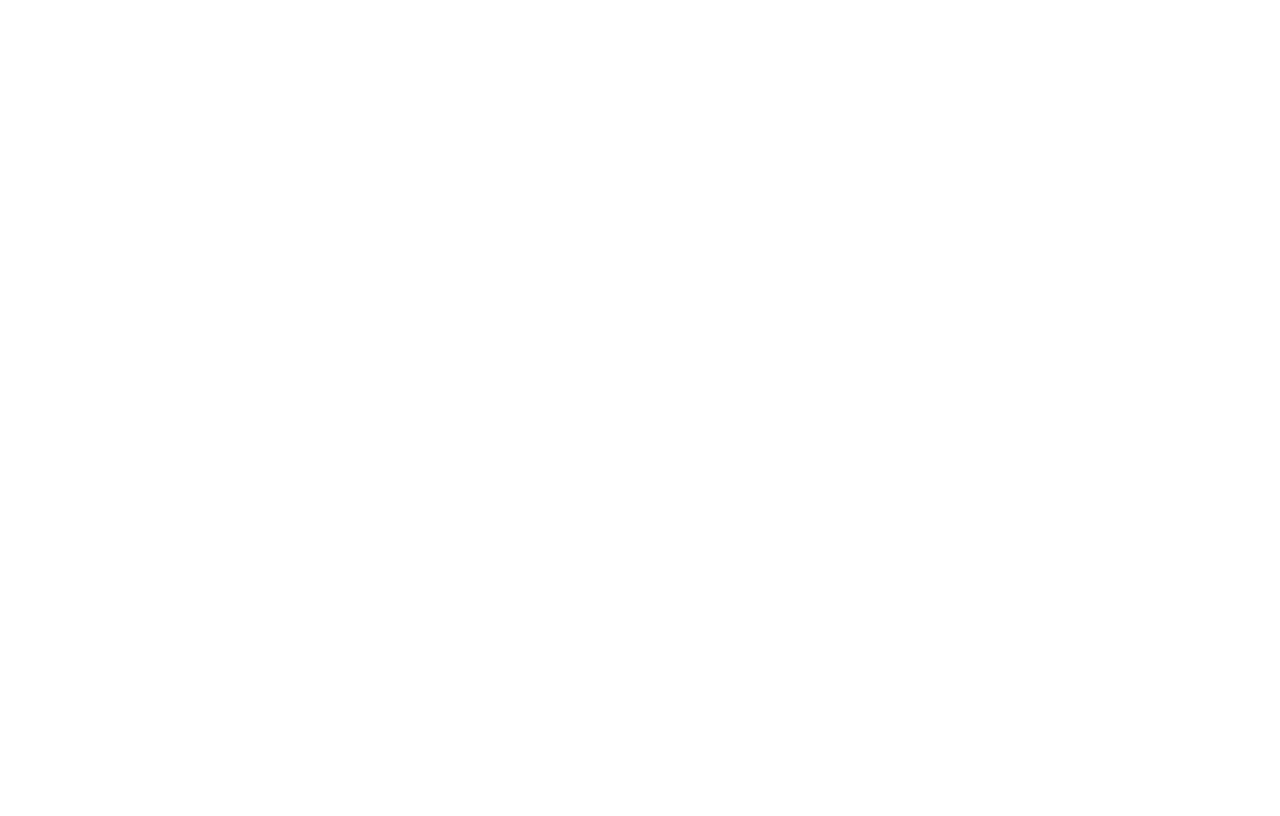
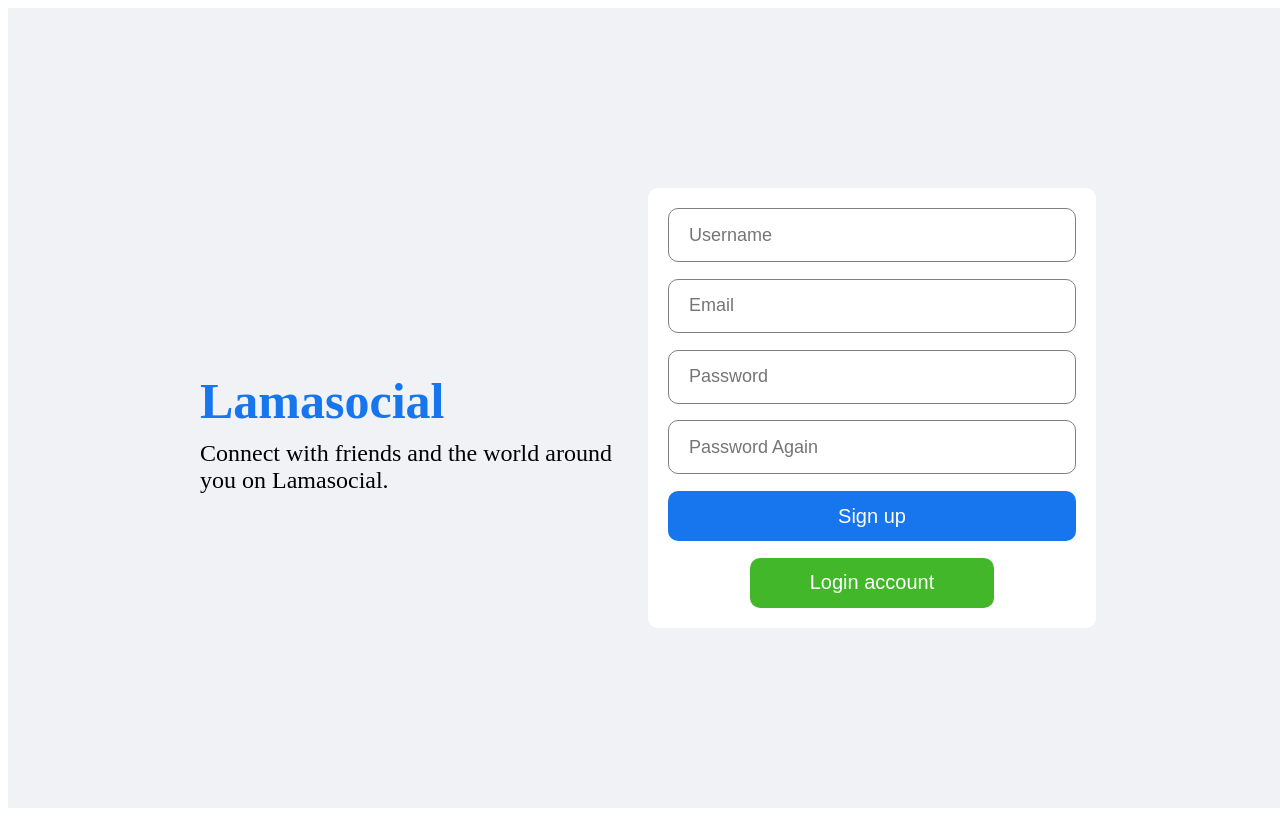
Before and after one commit to stdiohakacy/react-messenger, a React (Create React App) app: page /register in a window 1280 px wide. Built offline with nearby package versions, Linux system fonts and the light colour scheme.

Commit message:
register UI

```diff
--- a/src/App.js
+++ b/src/App.js
@@ -8,6 +8,7 @@
 import { useContext } from "react";
 import { AuthContext } from "./context/AuthContext";
 import Home from "./pages/home/Home";
+import Register from "./pages/register/Register";
 
 function App() {
   const { user } = useContext(AuthContext);
@@ -18,6 +19,7 @@
           <Home />
         </Route>
         <Route path="/login">{user ? <Redirect to="/" /> : <Login />}</Route>
+        <Route path="/register"><Register /></Route>
       </Switch>
     </Router>
   );
--- /dev/null
+++ b/src/pages/register/Register.jsx
@@ -0,0 +1,50 @@
+import './register.css'
+
+export default function Register() {
+    return(
+        <div className="login">
+            <div className="loginWrapper">
+                <div className="loginLeft">
+                    <h3 className="loginLogo">Lamasocial</h3>
+                    <span className="loginDesc">
+                        Connect with friends and the world around you on Lamasocial.
+                    </span>
+                </div>
+                <div className="loginRight">
+                    <form action="" className="loginBox">
+                        <input
+                            placeholder="Username"
+                            required
+                            // ref={username}
+                            className="loginInput"
+                        />
+                        <input
+                            placeholder="Email"
+                            required
+                            // ref={email}
+                            className="loginInput"
+                            type="email"
+                        />
+                        <input
+                            placeholder="Password"
+                            required
+                            // ref={password}
+                            className="loginInput"
+                            type="password"
+                            minLength="6"
+                        />
+                        <input
+                            placeholder="Password Again"
+                            required
+                            // ref={passwordAgain}
+                            className="loginInput"
+                            type="password"
+                        />
+                        <button className="loginButton">Sign up</button>
+                        <button className="loginRegisterButton">Login account</button>
+                    </form>
+                </div>
+            </div>
+        </div>
+    )
+}
--- /dev/null
+++ b/src/pages/register/register.css
@@ -0,0 +1,84 @@
+.login {
+    width: 100vw;
+    height: 100vh;
+    background-color: #f0f2f5;
+    display: flex;
+    align-items: center;
+    justify-content: center;
+}
+
+.loginWrapper {
+    width: 70%;
+    height: 70%;
+    display: flex;
+}
+
+.loginLeft,
+.loginRight {
+    lex: 1;
+    display: flex;
+    flex-direction: column;
+    justify-content: center;
+}
+
+.loginLogo {
+    font-size: 50px;
+    font-weight: 800;
+    color: #1775ee;
+    margin-bottom: 10px;
+}
+
+.loginDesc {
+    font-size: 24px;
+}
+
+.loginBox{
+    height: 400px;
+    padding: 20px;
+    background-color: white;
+    border-radius: 10px;
+    display: flex;
+    flex-direction: column;
+    justify-content: space-between;
+}
+
+.loginInput{
+    height: 50px;
+    border-radius: 10px;
+    border: 1px solid gray;
+    font-size: 18px;
+    padding-left: 20px;
+}
+
+.loginInput:focus{
+    outline: none;
+}
+
+.loginButton{
+    height: 50px;
+    border-radius: 10px;
+    border: none;
+    background-color: #1775ee;
+    color: white;
+    font-size: 20px;
+    font-weight: 500;
+    cursor: pointer;
+}
+
+.loginForgot{
+    text-align: center;
+    color: #1775ee;
+}
+
+.loginRegisterButton{
+    width: 60%;
+    align-self: center;
+    height: 50px;
+    border-radius: 10px;
+    border: none;
+    background-color: #42b72a;
+    color: white;
+    font-size: 20px;
+    font-weight: 500;
+    cursor: pointer;
+}
```
